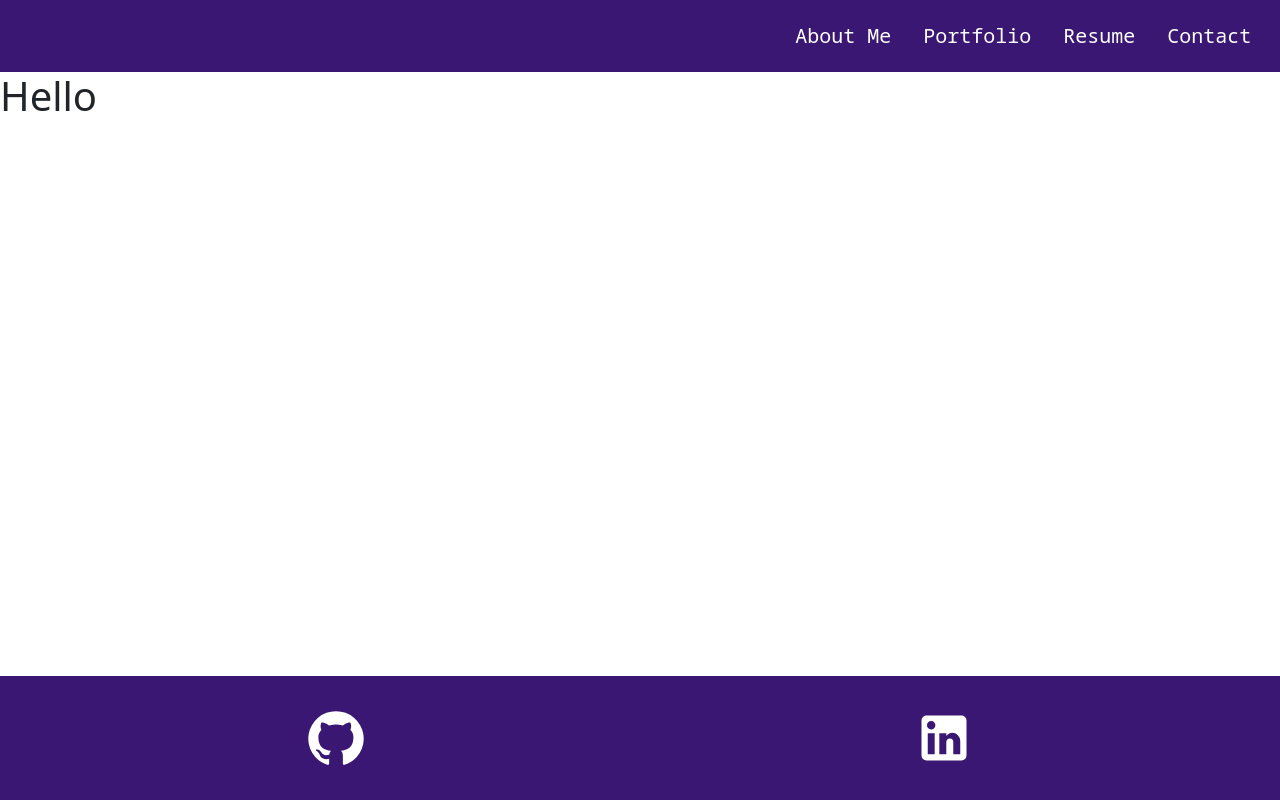
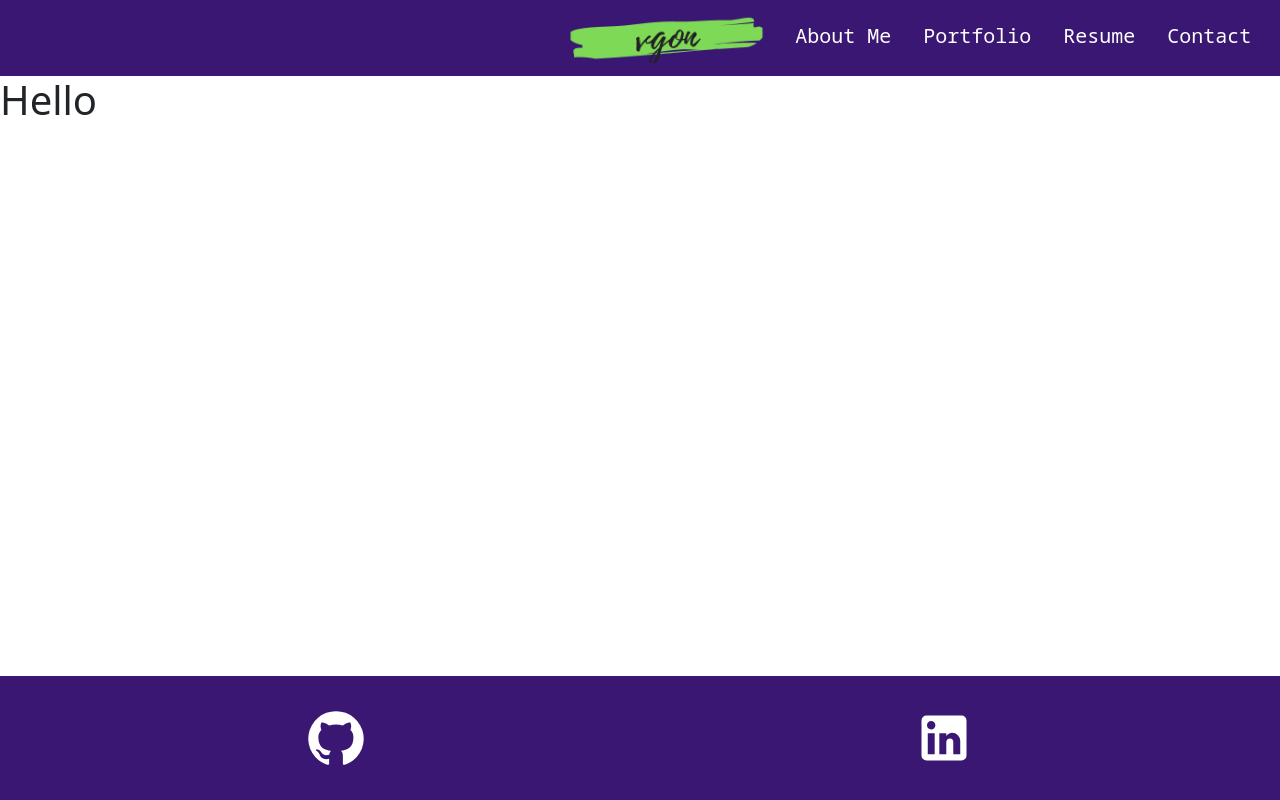
Before and after one commit to ValPal1320/VGonzalez_Portfolio_v2, a React (Create React App) app: page / in a window 1280 px wide. Built offline with nearby package versions, Linux system fonts and the light colour scheme.

Commit message:
portfolio logo

```diff
--- a/src/components/Navbar.css
+++ b/src/components/Navbar.css
@@ -12,3 +12,8 @@
 #navText:hover {
     color: yellowgreen;
 }
+
+img {
+    height: 50px;
+    text-align: left;
+}
--- a/src/components/Navbar.js
+++ b/src/components/Navbar.js
@@ -1,10 +1,12 @@
 import Nav from 'react-bootstrap/Nav';
 import './Navbar.css';
+import Logo from '../assets/imgs/vgon.png'
 
 function Navbar() {
     return (
         <>
             <Nav className="justify-content-end navBar" activeKey="/home">
+                <img src={Logo} alt='logo'></img>
                 <Nav.Item>
                     <Nav.Link href="/home" id="navText">About Me</Nav.Link>
                 </Nav.Item>
```
Also changed, not shown: src/assets/imgs/vgon.png (added).
